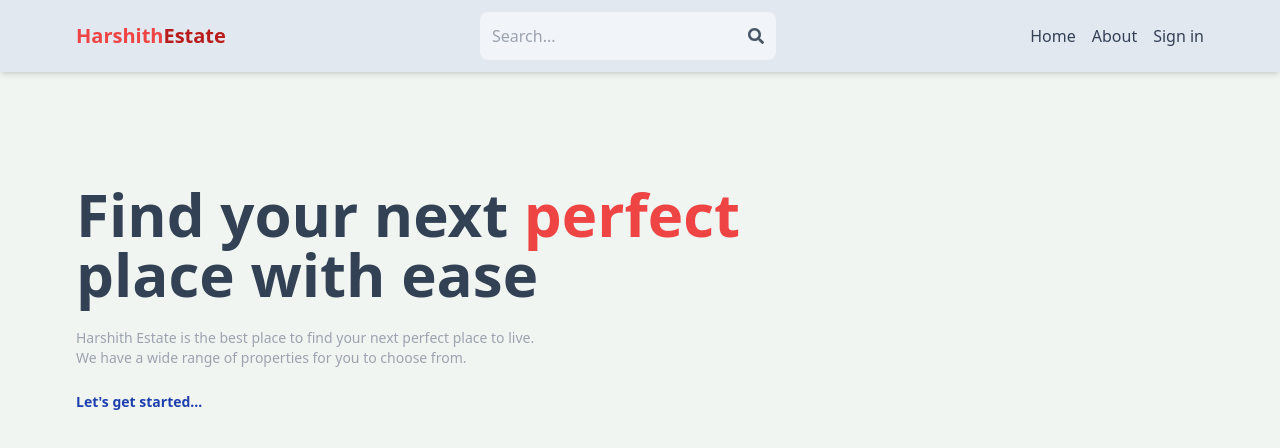
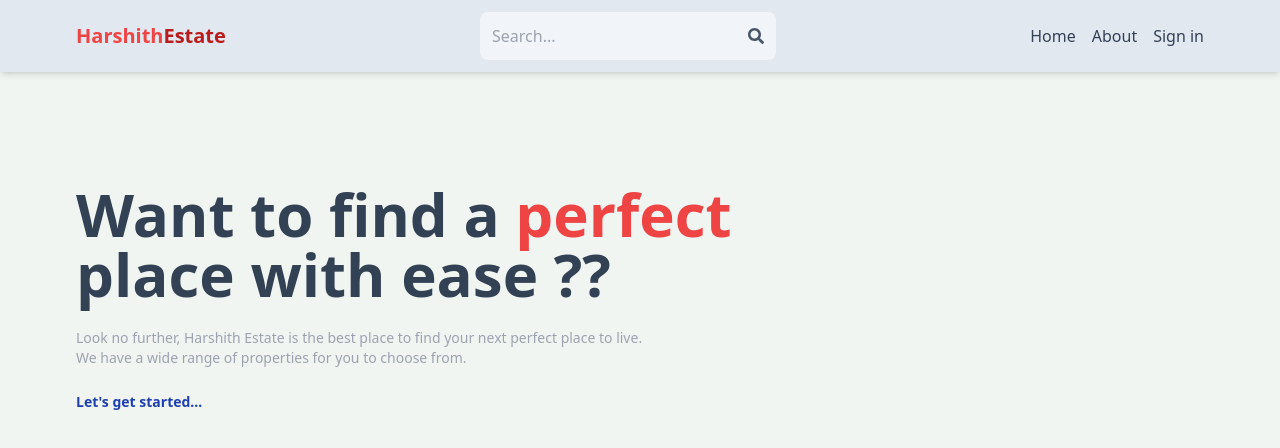
Before and after one commit to Harshithb2r/Mern-estate-Website, a React (Vite) app in the folder client/: page / in a window 1280 px wide. Shown: the top 448 px of the page. Built offline with nearby package versions, Linux system fonts and the light colour scheme; no server answers.

Commit message:
edited home

```diff
--- a/client/src/pages/Home.jsx
+++ b/client/src/pages/Home.jsx
@@ -51,12 +51,12 @@ export default function Home() {
             {/* top */}
             <div className='flex flex-col gap-6 p-28 px-3 max-w-6xl mx-auto'>
                 <h1 className='text-slate-700 font-bold text-3xl lg:text-6xl'>
-                    Find your next <span className='text-red-500'>perfect</span>
+                    Want to find a <span className='text-red-500'>perfect</span>
                     <br />
-                    place with ease
+                    place with ease ??
                 </h1>
                 <div className='text-gray-400 text-xs sm:text-sm'>
-                    Harshith Estate is the best place to find your next perfect place to
+                    Look no further, Harshith Estate is the best place to find your next perfect place to
                     live.
                     <br />
                     We have a wide range of properties for you to choose from.
```
